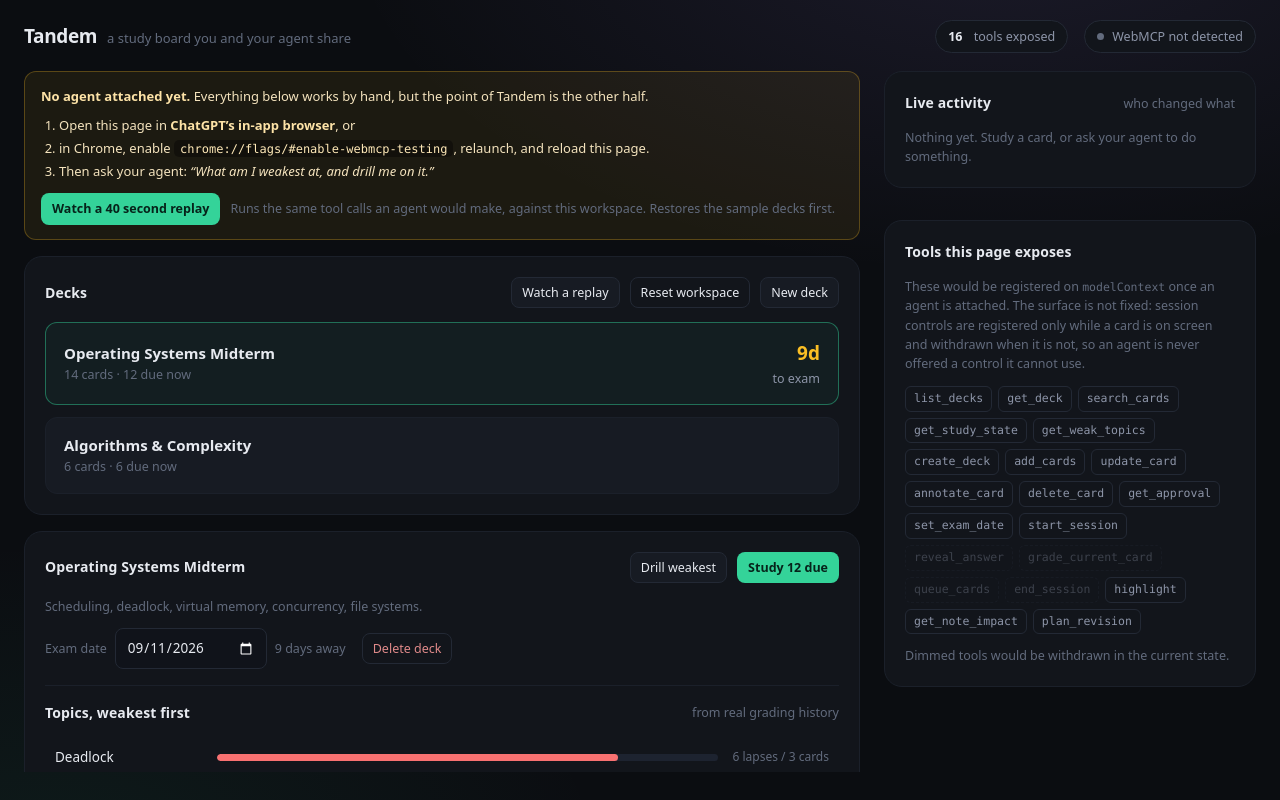
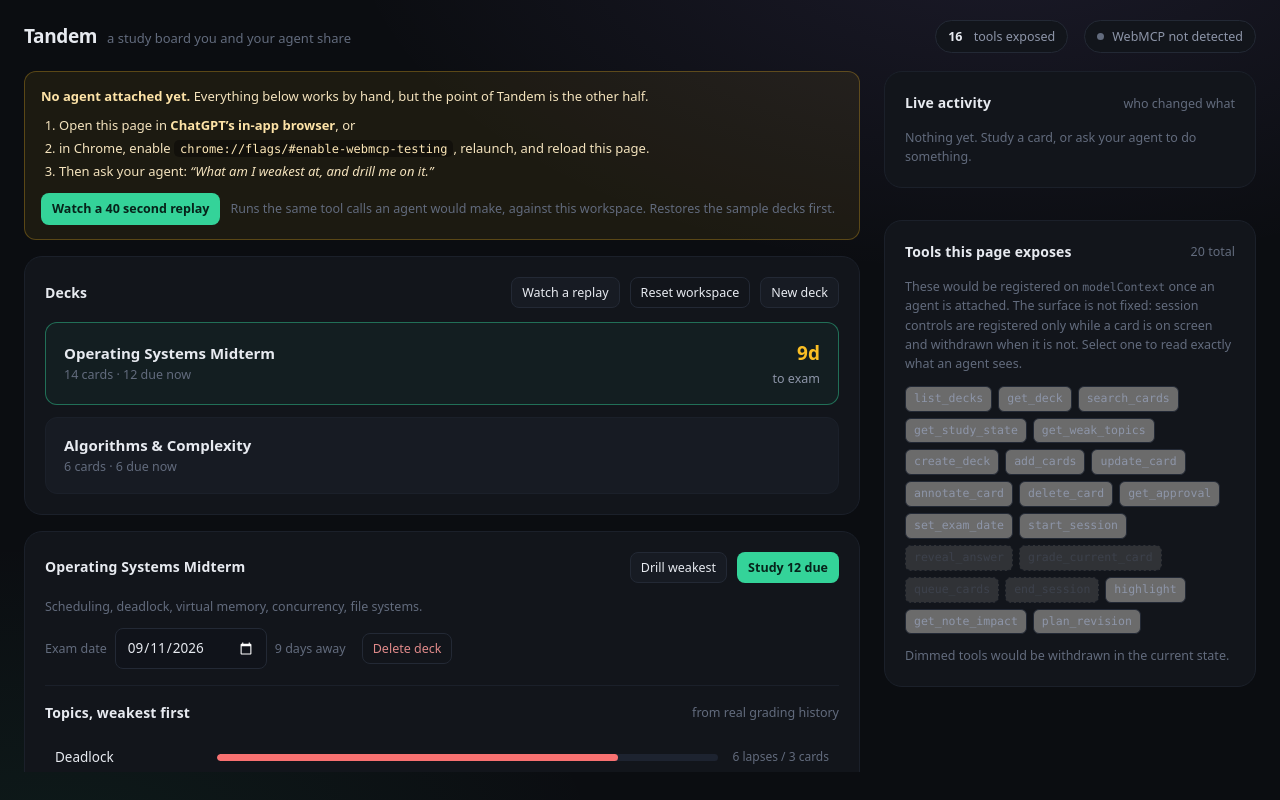
Before and after one commit to gokdenis/tandem, a React (Vite) app: page / in a window 1280 px wide. Built offline with nearby package versions, Linux system fonts and the light colour scheme.

Commit message:
feat(ui): make the tool surface inspectable
Selecting a tool shows the description, behaviour hints and input schema an
agent would receive, so the surface can be reviewed without attaching one.

```diff
--- a/src/components/ToolsPanel.tsx
+++ b/src/components/ToolsPanel.tsx
@@ -1,44 +1,86 @@
+import { useState } from 'react'
 import { tools, SESSION_ONLY, IDLE_ONLY } from '../tools'
 import { useAppState } from '../core/useStore'
 
+function Hints({ name }: { name: string }) {
+  const tool = tools.find((t) => t.name === name)
+  const a = tool?.annotations
+  if (!a) return null
+  const chips: Array<[string, string]> = []
+  if (a.readOnlyHint) chips.push(['read only', 'good'])
+  else chips.push(['writes', 'neutral'])
+  if (a.destructiveHint) chips.push(['destructive', 'bad'])
+  if (a.idempotentHint) chips.push(['idempotent', 'neutral'])
+  return (
+    <div className="row" style={{ gap: 6, marginTop: 8 }}>
+      {chips.map(([label, tone]) => (
+        <span key={label} className={`impact ${tone}`} style={{ marginTop: 0 }}>
+          {label}
+        </span>
+      ))}
+    </div>
+  )
+}
+
 export function ToolsPanel({ hasSession, connected }: { hasSession: boolean; connected: boolean }) {
   const { activity } = useAppState()
+  const [open, setOpen] = useState<string | null>(null)
   const recent = new Set(activity.slice(0, 6).map((a) => a.tool).filter(Boolean) as string[])
 
   const isActive = (name: string) =>
     SESSION_ONLY.includes(name) ? hasSession : IDLE_ONLY.includes(name) ? !hasSession : true
 
+  const selected = tools.find((t) => t.name === open)
+
   return (
     <section className="panel">
       <div className="panel-head">
         <h2>Tools this page exposes</h2>
+        <div className="spacer" />
+        <p className="hint">{tools.length} total</p>
       </div>
       <p className="hint" style={{ marginBottom: 12 }}>
         {connected ? 'Registered on ' : 'These would be registered on '}
         <code style={{ fontFamily: 'var(--mono)', fontSize: 11.5 }}>modelContext</code>
         {connected ? '. ' : ' once an agent is attached. '}
         The surface is not fixed: session controls are registered only while a card is on screen and withdrawn when it is
-        not, so an agent is never offered a control it cannot use.
+        not. Select one to read exactly what an agent sees.
       </p>
       <div className="tools">
         {tools.map((t) => {
           const active = isActive(t.name)
           return (
-            <span
+            <button
               key={t.name}
-              className={`tool${recent.has(t.name) && active ? ' hot' : ''}${active ? '' : ' off'}`}
-              title={active ? t.description : `Withdrawn right now: ${t.description}`}
+              className={`tool${recent.has(t.name) && active ? ' hot' : ''}${active ? '' : ' off'}${open === t.name ? ' open' : ''}`}
+              onClick={() => setOpen(open === t.name ? null : t.name)}
+              aria-expanded={open === t.name}
             >
               {t.name}
-            </span>
+            </button>
           )
         })}
       </div>
-      <p className="hint" style={{ marginTop: 12 }}>
-        {connected
-          ? 'Dimmed tools are currently withdrawn from the browser.'
-          : 'Dimmed tools would be withdrawn in the current state.'}
-      </p>
+
+      {selected ? (
+        <div className="tool-detail">
+          <div className="row">
+            <code className="tool-name">{selected.name}</code>
+            <div className="spacer" />
+            <span className="hint">{isActive(selected.name) ? 'registered now' : 'withdrawn right now'}</span>
+          </div>
+          <p className="tool-desc">{selected.description}</p>
+          <Hints name={selected.name} />
+          <p className="hint" style={{ margin: '12px 0 6px' }}>Input schema</p>
+          <pre className="schema">{JSON.stringify(selected.inputSchema, null, 2)}</pre>
+        </div>
+      ) : (
+        <p className="hint" style={{ marginTop: 12 }}>
+          {connected
+            ? 'Dimmed tools are currently withdrawn from the browser.'
+            : 'Dimmed tools would be withdrawn in the current state.'}
+        </p>
+      )}
     </section>
   )
 }
```
